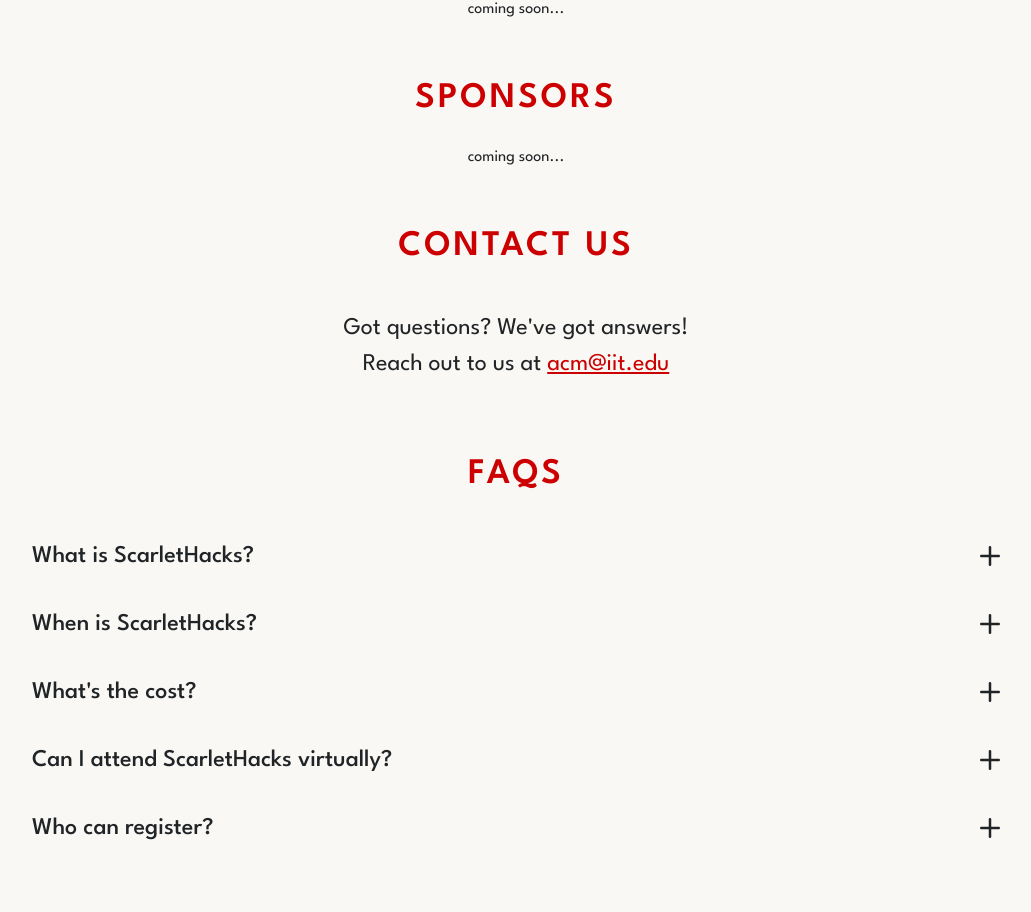
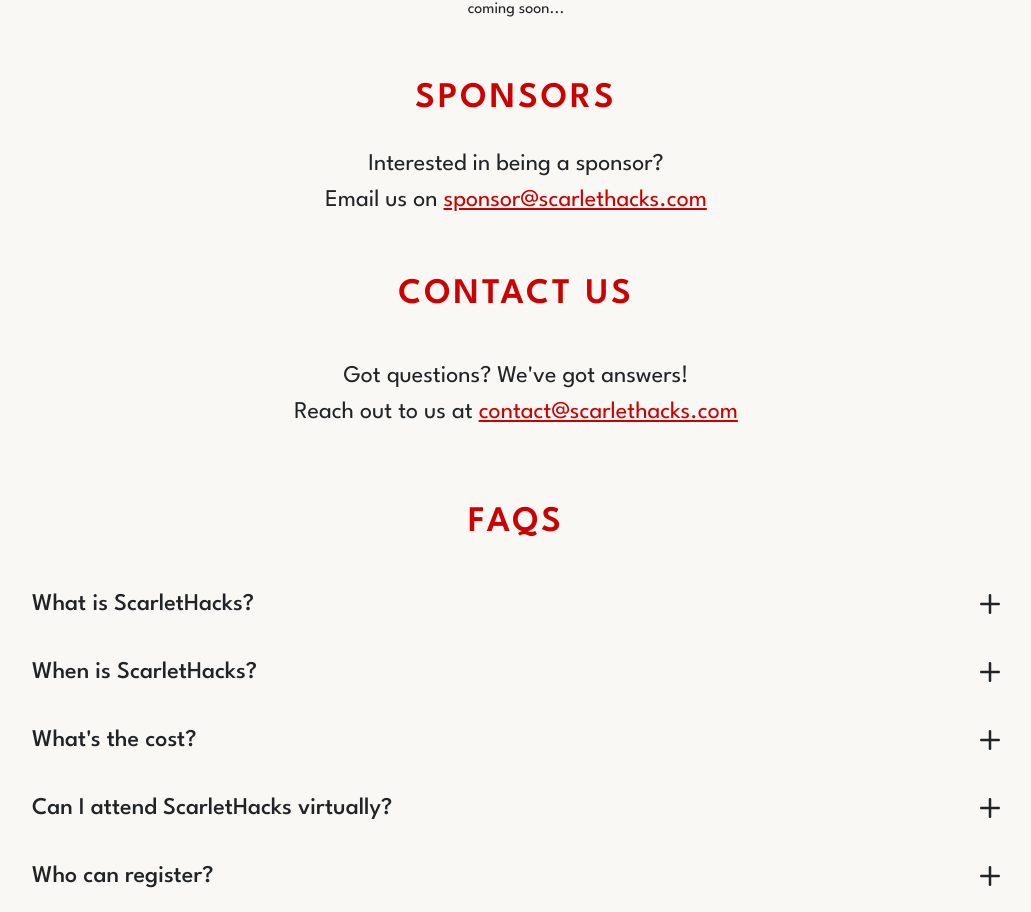
Before and after one commit to iitacm/ScarletHacks2025, a React (Vite) app: page / in a window 1280 px wide. Shown: the part 2331-3243 px from the top of the page, without its empty margins (124-1155 px from the left). Built offline with nearby package versions, Linux system fonts and the light colour scheme.

Commit message:
add sponsors email

```diff
--- a/src/pages/main/index.jsx
+++ b/src/pages/main/index.jsx
@@ -709,7 +709,22 @@
           >
             Sponsors
           </Text>
-          <Text>coming soon...</Text>
+          <Box textAlign={"center"}>
+            <Text as="span" fontSize="2xl" textAlign="center" margin={"auto"}>
+              Interested in being a sponsor? <br />
+              Email us on{" "}
+            </Text>
+            <Link href="mailto:acm@iit.edu">
+              <Text
+                as="span"
+                color={"brand.primary"}
+                fontSize="2xl"
+                textDecoration={"underline"}
+              >
+                sponsor@scarlethacks.com
+              </Text>
+            </Link>
+          </Box>
         </Flex>
       </FadeInBottom>
 
@@ -881,7 +896,7 @@
                   fontSize="2xl"
                   textDecoration={"underline"}
                 >
-                  acm@iit.edu
+                  contact@scarlethacks.com
                 </Text>
               </Link>
             </Box>
```
